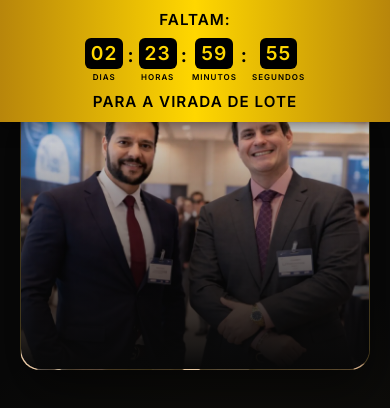
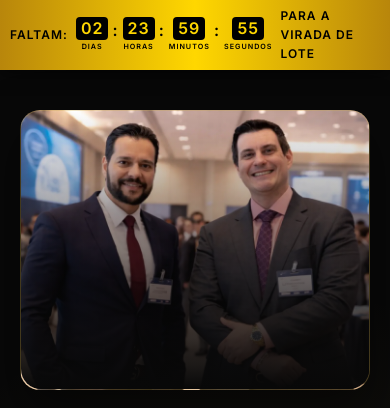
Before and after one commit to ovitorio100-ship-it/DocScale, a plain HTML site: page index.html in a window 390 px wide. Shown: the top 408 px of the page. Drawn offline with Linux system fonts and the light colour scheme.

Commit message:
style: compact countdown banner on mobile

```diff
--- a/index.html
+++ b/index.html
@@ -8,7 +8,7 @@
     <link rel="preconnect" href="https://fonts.googleapis.com">
     <link rel="preconnect" href="https://fonts.gstatic.com" crossorigin>
     <link href="https://fonts.googleapis.com/css2?family=Inter:wght@400;500;600&family=Montserrat:wght@700;800;900&display=swap" rel="stylesheet">
-    <link rel="stylesheet" href="style.css?v=11">
+    <link rel="stylesheet" href="style.css?v=14">
 </head>
 <body>
     <!-- Top Countdown Banner -->
@@ -429,6 +429,6 @@
         <button class="cta-button open-modal">GARANTIR MEU INGRESSO</button>
     </div>
 
-    <script src="script.js?v=13"></script>
+    <script src="script.js?v=14"></script>
 </body>
 </html>
--- a/style.css
+++ b/style.css
@@ -108,24 +108,29 @@ body {
 
 @media (max-width: 768px) {
     .top-banner {
-        flex-direction: column;
-        padding: 8px;
-        gap: 6px;
+        flex-direction: row;
+        padding: 6px 10px;
+        gap: 8px;
+    }
+    .top-banner .banner-text {
+        font-size: 0.75rem;
     }
     .countdown-blocks {
         gap: 4px;
     }
     .cd-number {
-        font-size: 1.2rem;
-        padding: 4px 6px;
-        min-width: 35px;
+        font-size: 1rem;
+        padding: 2px 5px;
+        min-width: 30px;
+        border-radius: 4px;
     }
     .cd-label {
-        font-size: 0.5rem;
+        font-size: 0.45rem;
+        margin-top: 1px;
     }
     .top-banner span.cd-colon {
-        font-size: 1.2rem;
-        margin-bottom: 12px;
+        font-size: 1rem;
+        margin-bottom: 8px;
     }
 }
 
@@ -578,7 +583,7 @@ section {
 
 @media (max-width: 768px) {
     .hero-section {
-        padding-top: 50px;
+        padding-top: 70px;
     }
     .headline { font-size: 2rem; }
     .hero-content .subtitle { font-size: 1.05rem; }
```
Also changed, not shown: teaser.html (+2 -2 lines).
